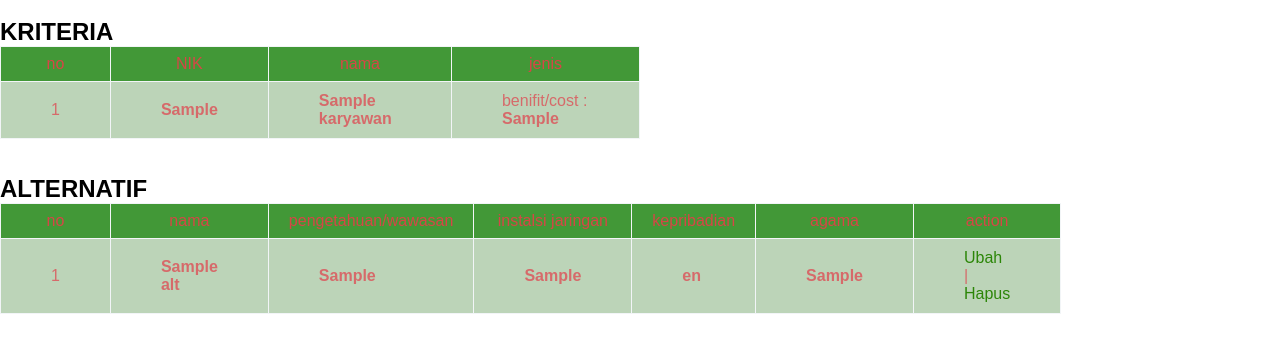
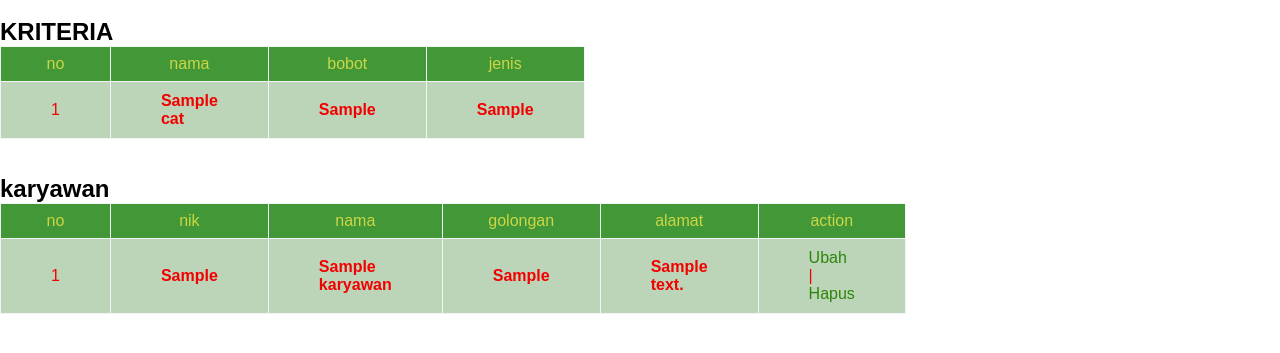
Before and after one commit to cecep31/sawdss, a PHP site: page / in a window 1280 px wide. Shown: the part 60-413 px from the top of the page. Run offline with PHP 8.4, Linux system fonts and the light colour scheme; tables that the repository leaves empty or names only in its code hold one stand-in row (values such as "Sample post"); data that the repository does not hold is empty.

Commit message:
awesome add

```diff
--- a/css/gaya.css
+++ b/css/gaya.css
@@ -96,20 +96,20 @@
 
     .table1 {
         font-family: sans-serif;
-        color: rgb(214, 106, 106);
+        color: rgb(243, 0, 0);
         border-collapse: collapse;
-        width: 50%;
+        width: 10px;
         border: 1px solid #f2f5f7;
     }
 
     .table1 tr th{
         background: #429837;
-        color: rgb(214, 70, 70);
+        color: rgb(204, 214, 70);
         font-weight: normal;
     }
 
     .table1, th {
-        padding: 8px 20px;
+        padding: 8px 30px;
         text-align: center;
     }
     .table1, td{
@@ -122,7 +122,7 @@
     }
 
     .table1 tr:hover {
-        background-color: #aac7a6;
+        background-color: #bad6b6;
     }
 
     .table1 tr:nth-child(even) {
--- a/home.php
+++ b/home.php
@@ -5,27 +5,27 @@ echo "
 echo "<table class='table1' border='1'>
   <tr>
 	<th>no</th>
-    <th>NIK</th>
     <th>nama</th>
+    <th>bobot</th>
 	<th>jenis</th>
 
 
 
   </tr>";
 
-$sqlm = mysqli_query($kon, "select * from tbl_karyawan");
+$sqlm = mysqli_query($kon, "select * from tbl_cat");
 $no = 1;
 while($rm = mysqli_fetch_array($sqlm)){
   echo "<tr>
     <td>$no</td>
     <td>
-	  <b>$rm[nik]</b>
+	  <b>$rm[nama]</b>
 	</td>
     <td>
-	 <b>$rm[nama]</b>
+	 <b>$rm[bobotc]</b>
 	</td>
     <td>
-	  benifit/cost : <b>$rm[jc]</b>
+	  <b>$rm[jenis]</b>
 	</td>
   </tr>";
   $no++;
@@ -55,43 +55,41 @@ echo "</div>";
 
 echo "
 <br>
-<h2>ALTERNATIF</h2>";
+<h2>karyawan</h2>";
 echo "<table class='table1' border='1'>
   <tr>
 	<th>no</th>
+    <th>nik</th>
     <th>nama</th>
-    <th>pengetahuan/wawasan</th>
-	  <th>instalsi jaringan</th>
-    <th>kepribadian</th>
-    <th>agama</th>
+	<th>golongan</th>
+    <th>alamat</th>
     <th>action</th>
+
 
 
   </tr>";
 
-$sqlm = mysqli_query($kon, "select * from tbl_alt order by nama");
+$sqla = mysqli_query($kon, "select * from tbl_karyawan order by nama");
 $no = 1;
-while($rm = mysqli_fetch_array($sqlm)){
+while($ra = mysqli_fetch_array($sqla)){
   echo "<tr>
     <td>$no</td>
     <td>
-	  <b>$rm[nama]</b>
+	  <b>$ra[nik]</b>
 	</td>
     <td>
-	   <b>$rm[nilai_rapor]</b>
+	   <b>$ra[nama]</b>
 	</td>
     <td>
-	   <b>$rm[piagam]</b>
+	   <b>$ra[golongan]</b>
     </td>
     <td>
-	   <b>$rm[poin_pelanggaran]</b>
+        <b>$ra[alamat]</b>
     </td>
+
     <td>
-	   <b>$rm[akhlak]</b>
-    </td>
-    <td>
-     <a href='?p=alternatifedit&ida=$rm[ida]'>Ubah</a> |
-     <a href='?p=alternatifdel&ida=$rm[ida]'>Hapus</a>
+     <a href='?p=altedit&ida=$rm[nik]'>Ubah</a> |
+     <a href='?p=altdel&ida=$rm[nik]'>Hapus</a>
 	</td>
 
 
```
